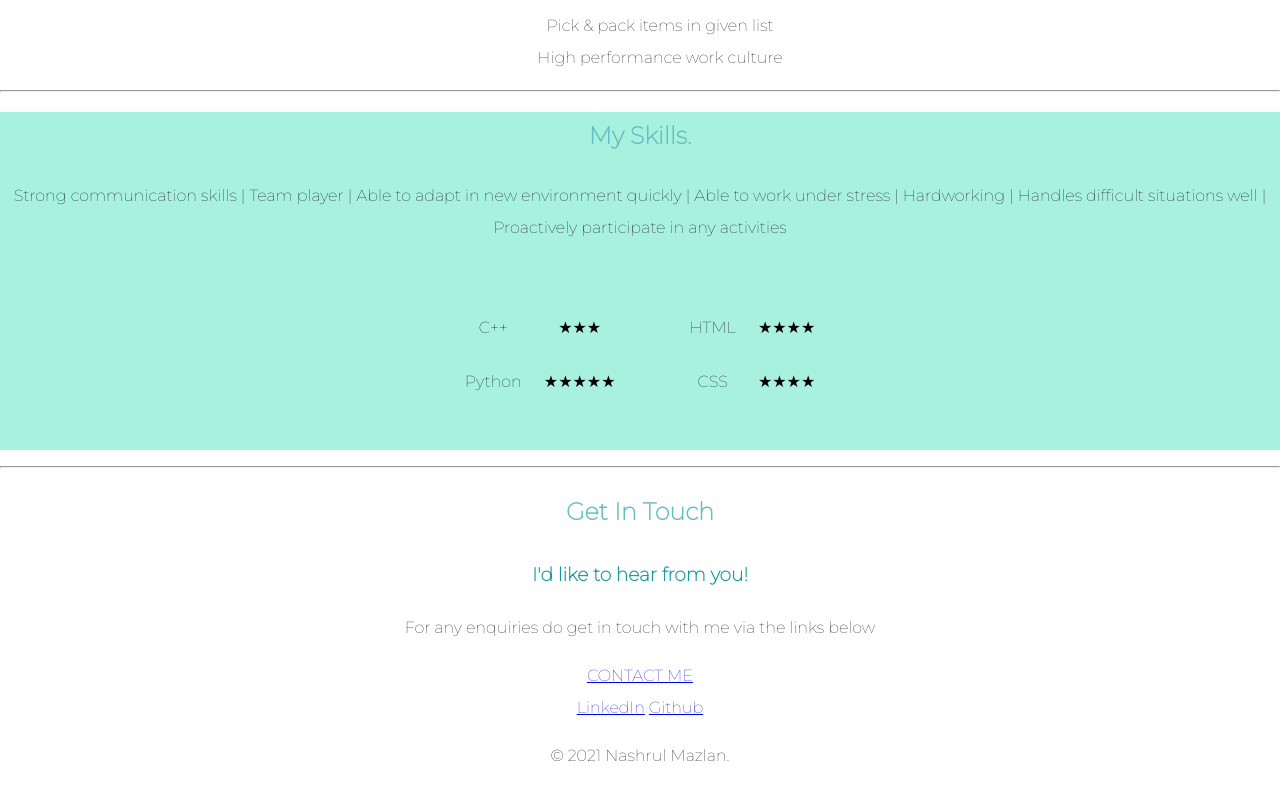
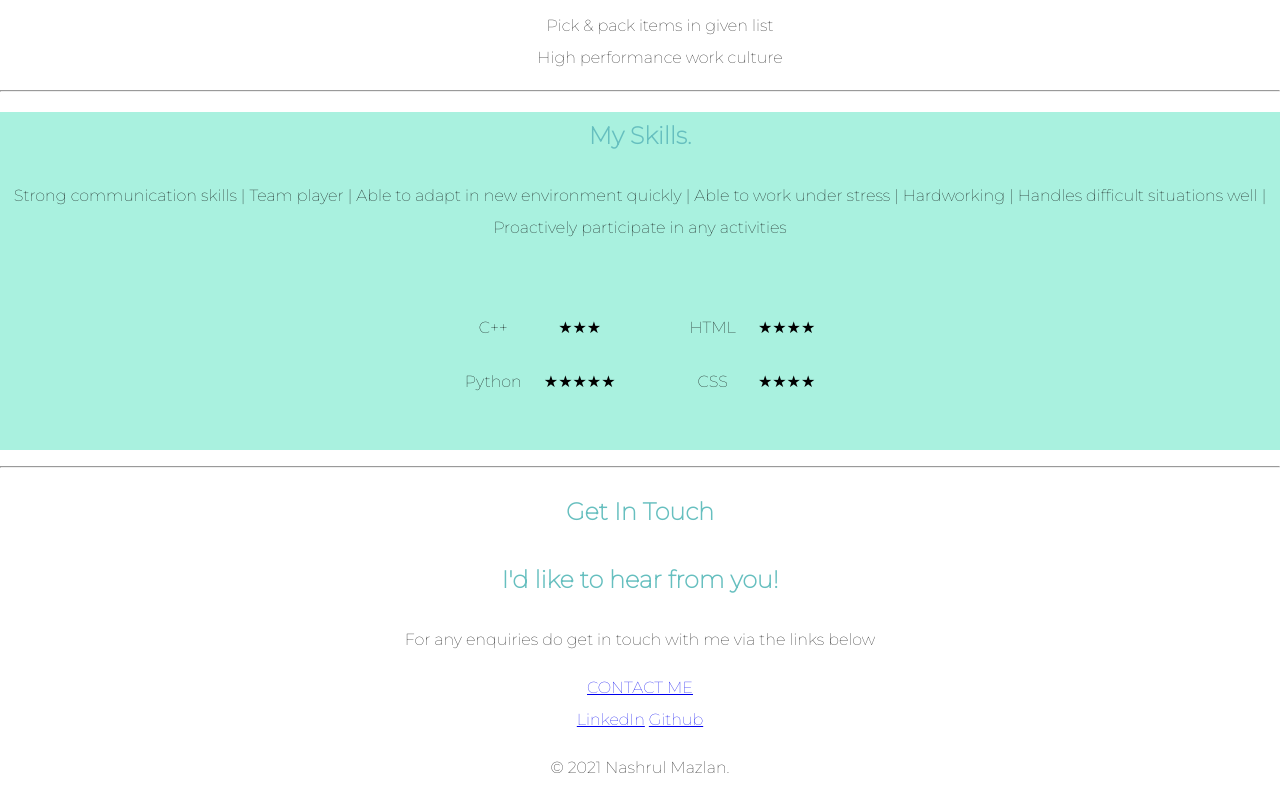
Before and after one commit to nashrulmazlan7/PersonalWebsite1, a plain HTML site: page index.html in a window 1280 px wide. Shown: the part 3548-4348 px from the top of the page. Drawn offline with Linux system fonts and the light colour scheme.

Commit message:
Update index.html

```diff
--- a/index.html
+++ b/index.html
@@ -165,7 +165,7 @@ participate in any activities
 <hr>
     <div class="contact-me">
       <h2>Get In Touch</h2>
-      <h3>I'd like to hear from you!</h3>
+      <h2>I'd like to hear from you!</h2>
       <p>For any enquiries do get in touch with me via the links below</p>
       <a class="btn" href="mailto:nashrulmazlan7@gmail.com">CONTACT ME</a>
     </div>
```
